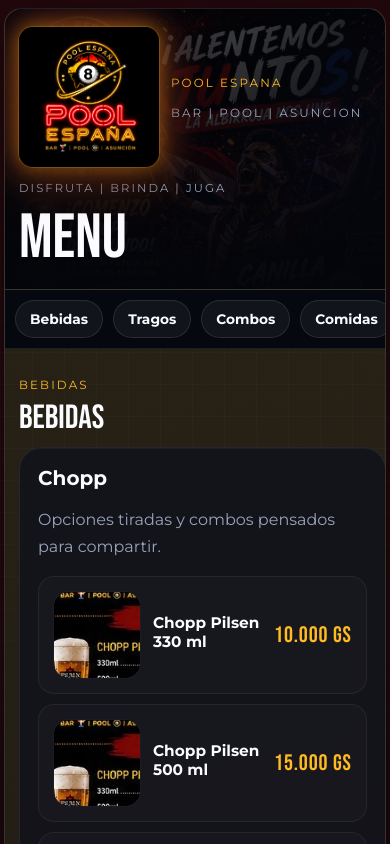
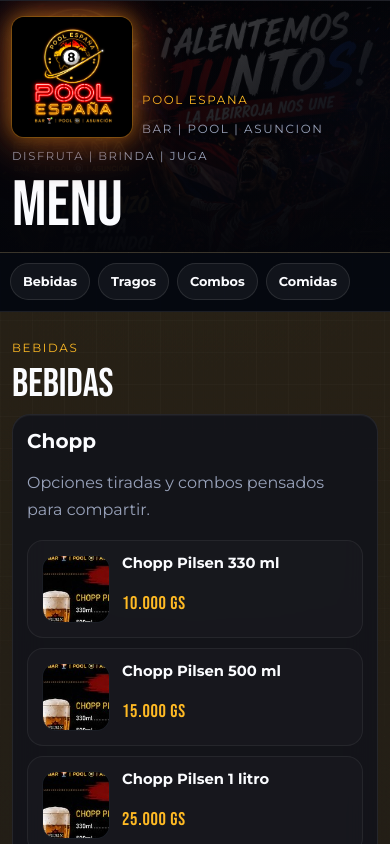
Before and after one commit to erickjsl/pool-espana-menu, a React (Vite) app: page / in a window 390 px wide. Shown: the top 844 px of the page. Built offline with nearby package versions, Linux system fonts and the light colour scheme.

Commit message:
style: refine mobile responsiveness

```diff
--- a/src/App.css
+++ b/src/App.css
@@ -9,6 +9,12 @@
     radial-gradient(circle at top, rgba(255, 179, 0, 0.12), transparent 35%),
     linear-gradient(180deg, rgba(11, 14, 25, 0.98), rgba(7, 9, 18, 0.98));
   box-shadow: 0 24px 90px rgba(0, 0, 0, 0.45);
+}
+
+.menu-block,
+.menu-section,
+.admin-block {
+  scroll-margin-top: 88px;
 }
 
 .menu-hero {
@@ -150,6 +156,12 @@
   padding: 12px;
   background: rgba(5, 8, 16, 0.96);
   border-bottom: 1px solid var(--border);
+  scrollbar-width: none;
+  scroll-snap-type: x proximity;
+}
+
+.category-nav::-webkit-scrollbar {
+  display: none;
 }
 
 .category-nav a,
@@ -177,6 +189,7 @@
   background: rgba(255, 255, 255, 0.05);
   border: 1px solid rgba(255, 255, 255, 0.1);
   font-size: 0.86rem;
+  scroll-snap-align: start;
 }
 
 .primary-cta {
@@ -283,13 +296,19 @@
 }
 
 .menu-item {
-  display: flex;
-  justify-content: space-between;
+  display: grid;
+  grid-template-columns: minmax(0, 1fr) auto;
+  align-items: start;
   gap: 12px;
   padding: 14px;
   border-radius: 16px;
   background: rgba(255, 255, 255, 0.02);
   border: 1px solid rgba(255, 255, 255, 0.06);
+}
+
+.product-row {
+  grid-template-columns: 86px minmax(0, 1fr) auto;
+  align-items: center;
 }
 
 .item-copy {
@@ -336,6 +355,8 @@
 .menu-card strong,
 .menu-item strong {
   font-size: clamp(1.4rem, 5vw, 1.9rem);
+  white-space: nowrap;
+  justify-self: end;
 }
 
 .simple-footer {
@@ -575,10 +596,6 @@
   min-height: 140px;
 }
 
-.product-row {
-  align-items: center;
-}
-
 .product-thumb,
 .combo-image {
   width: 86px;
@@ -662,23 +679,28 @@
   .item-admin-grid {
     grid-template-columns: 1fr;
   }
+
+  .menu-items {
+    grid-template-columns: 1fr;
+  }
 }
 
 @media (max-width: 640px) {
   .page-shell,
   .admin-shell {
-    width: min(100%, calc(100% - 8px));
-    border-radius: 18px;
+    width: min(100%, calc(100% - 6px));
+    margin: 3px auto;
+    border-radius: 16px;
   }
 
   .menu-hero,
   .menu-hero-content {
-    min-height: 250px;
+    min-height: 232px;
   }
 
   .brand-logo {
-    width: 140px;
-    border-radius: 14px;
+    width: 132px;
+    border-radius: 12px;
   }
 
   .menu-block,
@@ -690,35 +712,131 @@
     padding-right: 14px;
   }
 
+  .menu-hero-content {
+    gap: 10px;
+    padding-top: 16px;
+    padding-bottom: 18px;
+  }
+
+  .brand-lockup {
+    gap: 10px;
+    align-items: flex-end;
+  }
+
+  .eyebrow,
+  .section-kicker,
+  .brand-meta,
+  .hero-slogan {
+    letter-spacing: 0.14em;
+  }
+
+  .menu-hero-content h1 {
+    font-size: clamp(2.8rem, 18vw, 4rem);
+  }
+
   .block-heading,
   .simple-footer {
     flex-direction: column;
     align-items: flex-start;
   }
 
+  .block-heading {
+    gap: 8px;
+    margin-bottom: 12px;
+  }
+
+  .block-heading h2 {
+    font-size: clamp(1.8rem, 11vw, 2.5rem);
+  }
+
   .category-nav {
-    padding: 10px;
+    gap: 8px;
+    padding: 10px 10px 11px;
+  }
+
+  .category-nav a {
+    padding: 10px 12px;
+    font-size: 0.8rem;
+  }
+
+  .menu-item:not(.product-row) {
+    grid-template-columns: 1fr;
+  }
+
+  .product-row {
+    grid-template-columns: 74px minmax(0, 1fr);
+    align-items: start;
+    column-gap: 12px;
+    row-gap: 8px;
+  }
+
+  .product-thumb {
+    width: 74px;
+    height: 74px;
+    border-radius: 14px;
+    grid-row: span 2;
+  }
+
+  .menu-item h4 {
+    font-size: 0.92rem;
+    line-height: 1.2;
+  }
+
+  .menu-item p {
+    font-size: 0.84rem;
+    line-height: 1.45;
   }
 
   .menu-item strong {
-    text-align: left;
+    justify-self: start;
+    font-size: 1.25rem;
+    line-height: 1;
   }
 
-  .menu-item:not(.product-row) {
-    flex-direction: column;
+  .combo-grid {
+    gap: 10px;
   }
 
-  .product-row {
-    align-items: center;
+  .menu-card,
+  .menu-section,
+  .admin-block,
+  .admin-header,
+  .admin-panel,
+  .admin-stat-card {
+    border-radius: 18px;
   }
 
-  .product-thumb {
-    width: 88px;
-    height: 88px;
+  .menu-card,
+  .menu-section,
+  .admin-block,
+  .admin-panel {
+    padding: 14px;
+  }
+
+  .combo-image {
+    height: 150px;
+    border-radius: 14px;
+  }
+
+  .editor-card,
+  .sub-editor-card {
+    padding: 14px;
+    border-radius: 16px;
+  }
+
+  .admin-header-actions,
+  .admin-toolbar {
+    grid-template-columns: 1fr;
+  }
+
+  .admin-button,
+  .secondary-cta {
+    width: 100%;
   }
 
   .simple-footer {
     font-size: 0.84rem;
+    padding-bottom: 18px;
   }
 
   .admin-editor {
@@ -726,3 +844,40 @@
     font-size: 0.86rem;
   }
 }
+
+@media (max-width: 420px) {
+  .page-shell,
+  .admin-shell {
+    width: 100%;
+    margin: 0;
+    border-radius: 0;
+    border-left: none;
+    border-right: none;
+  }
+
+  .menu-block,
+  .menu-hero-content,
+  .admin-shell,
+  .admin-header,
+  .admin-panel {
+    padding-left: 12px;
+    padding-right: 12px;
+  }
+
+  .product-row {
+    grid-template-columns: 68px minmax(0, 1fr);
+  }
+
+  .product-thumb {
+    width: 68px;
+    height: 68px;
+  }
+
+  .menu-item strong {
+    font-size: 1.15rem;
+  }
+
+  .brand-logo {
+    width: 120px;
+  }
+}
```
